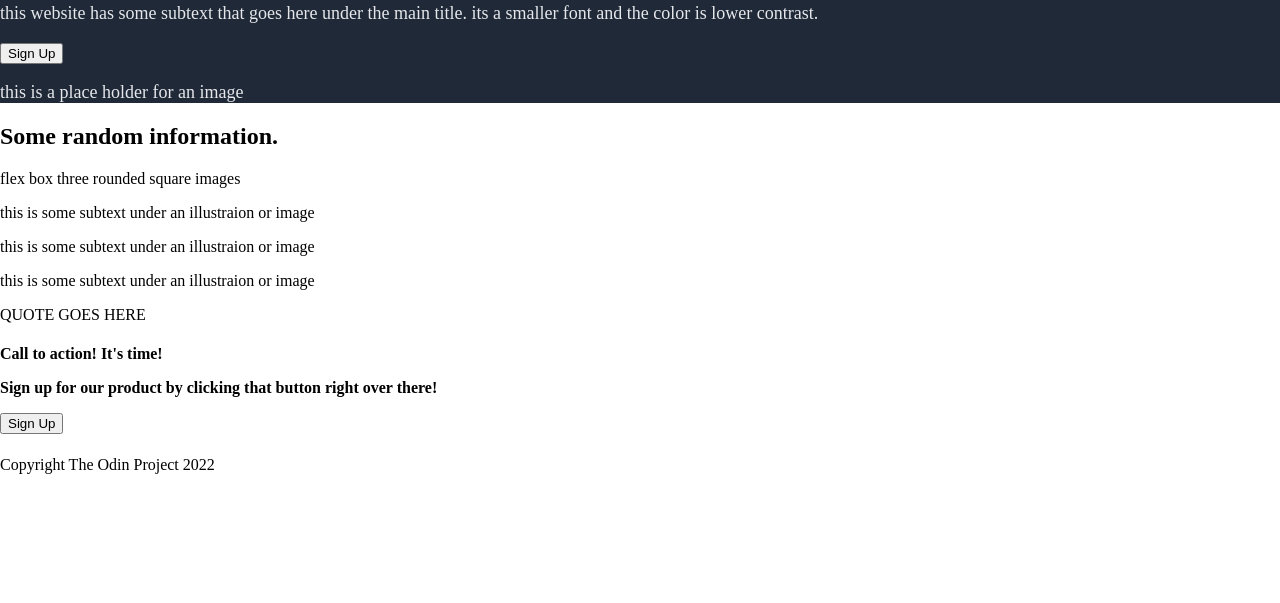
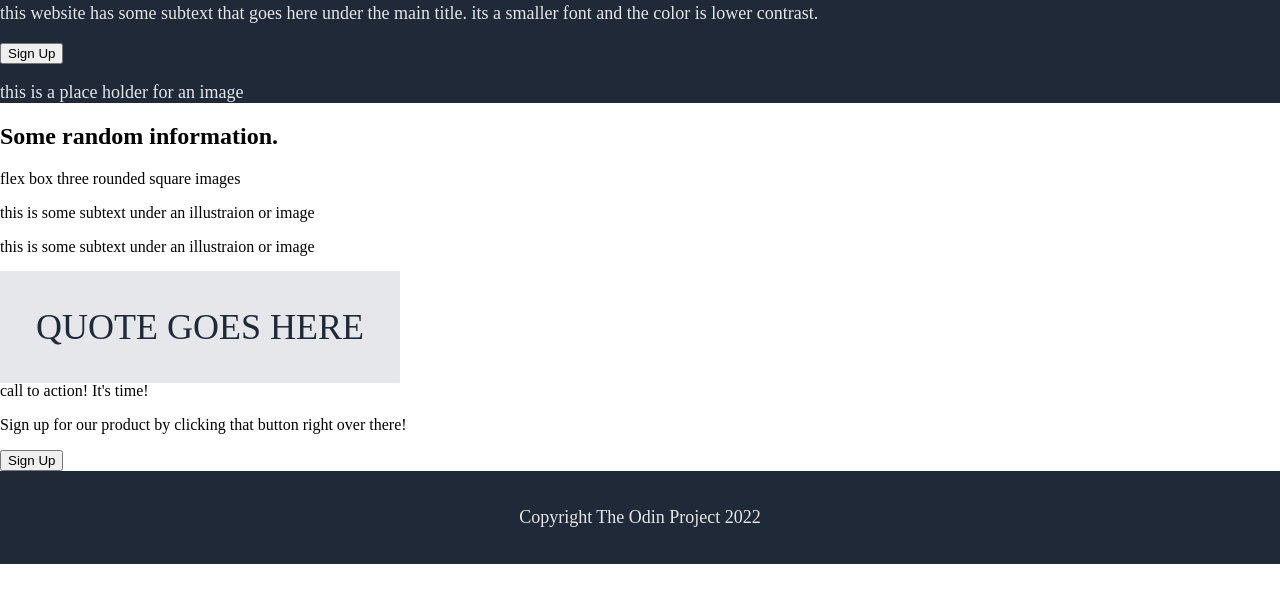
Before and after one commit to Amesezra/odin_landing_page, a plain HTML site: page index.html in a window 1280 px wide. Shown: the part 183-786 px from the top of the page. Drawn offline with Linux system fonts and the light colour scheme.

Commit message:
add boilerplate, and stylesheet basics

```diff
--- a/index.html
+++ b/index.html
@@ -26,15 +26,19 @@
                 <p> this is some subtext under an illustraion or image</p>
                 <p> this is some subtext under an illustraion or image</p>
                 <p> this is some subtext under an illustraion or image</p>
-                <p>QUOTE GOES HERE</p>
         </section>
-    </body>
-    <footer>
-        <h4>
-            Call to action! It's time!
+        <section2 class="section2">
+            QUOTE GOES HERE
+        </section2>
+        <section3 class="section3">
+            <br>
+            <br>
+            <p>call to action! It's time! </p>
             <p> Sign up for our product by clicking that button right over there!</p>
             <button type="button">Sign Up</button>
-        </h4>
+        </section3>
+    </body>
+    <footer class="main-footer">
         <p>Copyright The Odin Project 2022</p>
     </footer>
 </html>
--- a/style.css
+++ b/style.css
@@ -30,8 +30,21 @@ html, body {
     background-color: rgba(255, 255, 255, .3);
 }
 
-.main-header {
+.main-header, .main-footer {
     background-color: #1F2937;
     color: #E5E7EB;
     font-size: 18px;
 }
+
+.main-footer {
+    padding: 1em;
+    text-align: center;
+}
+
+.section2 {
+    background-color: #e5e7eb;
+    font-size: 36px;
+    color: #1f2937;
+    padding: 1em;
+    text-align: center;
+}
```
